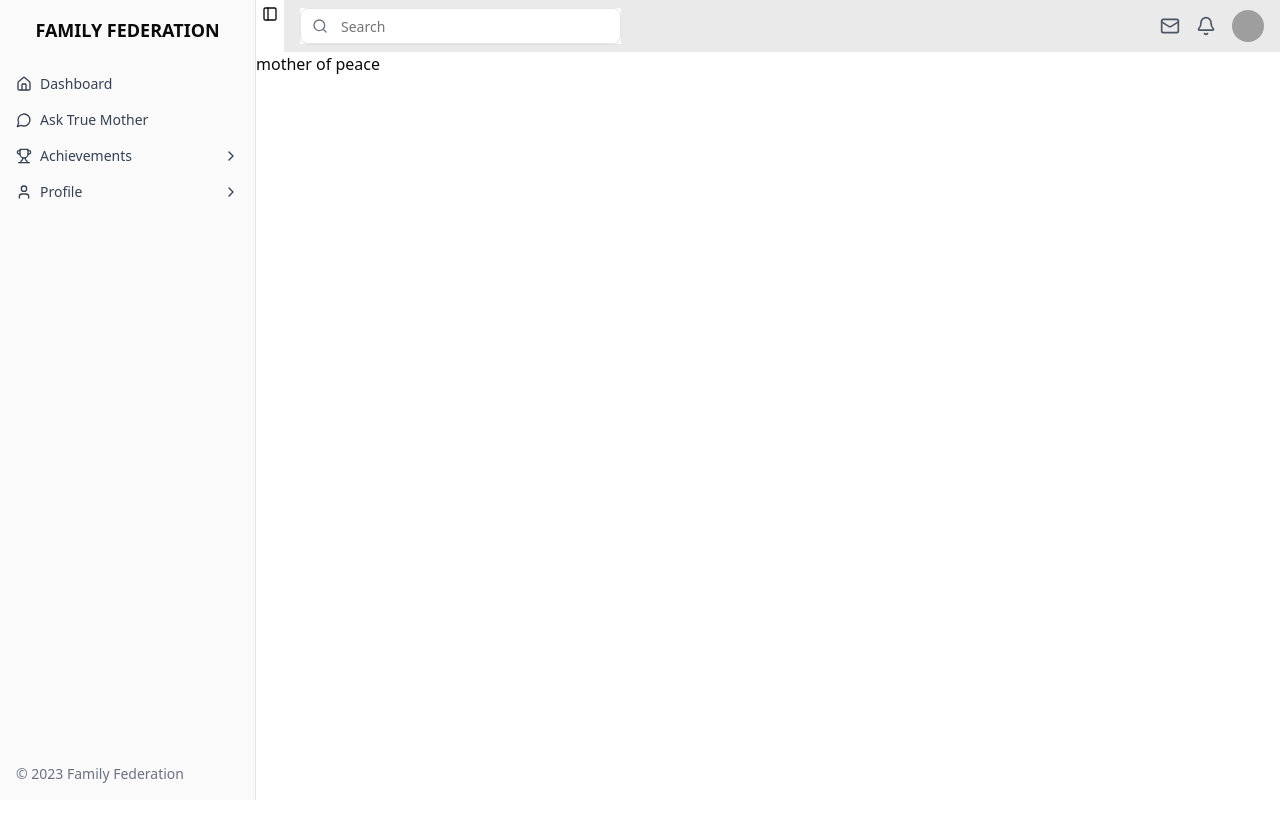
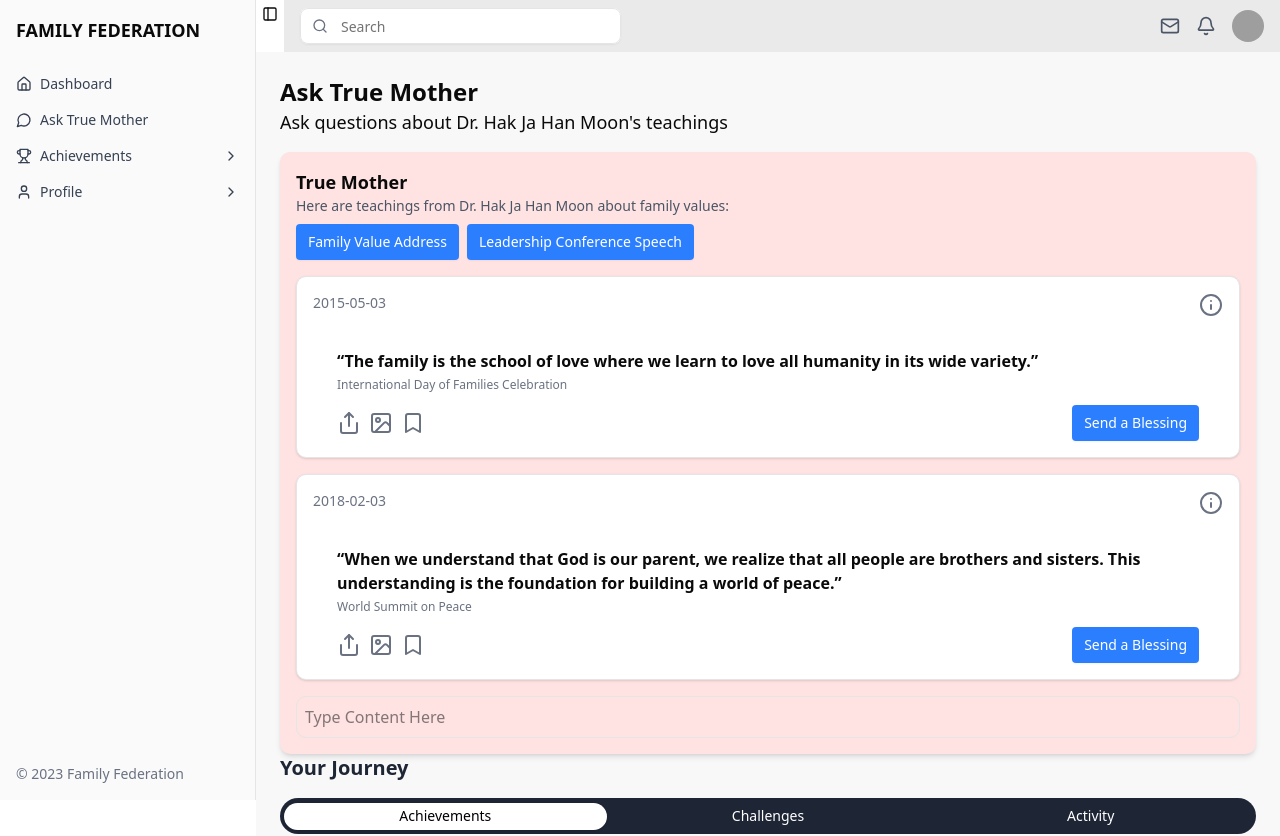
Before and after one commit to Alyabbas93/fatherofpeace, a Next.js app: page /askTrueMother in a window 1280 px wide. Shown: the top 836 px of the page. Before the commit the page ends 800 px from the top, so only its background shows below. Built offline with nearby package versions, Linux system fonts and the light colour scheme; grey boxes are pictures that could not be loaded.

Commit message:
updated code

```diff
--- a/src/app/askTrueMother/page.js
+++ b/src/app/askTrueMother/page.js
@@ -1,9 +1,18 @@
+import JourneyTabs from '@/components/tabscomponent'
+import FamilyValues from '@/components/truemothermedia'
 import React from 'react'
 
 const Asktrumother = () => {
   return (
-    <div>
-      <h1>mother of peace</h1>
+    <div className='flex-1 p-6 bg-[#f8f8f8]  h-full'>
+      <h1 className="text-2xl font-semibold ">Ask True Mother</h1>
+      <p className="text-lg mb-4">Ask questions about Dr. Hak Ja Han Moon's teachings</p>
+      <div>
+     <FamilyValues/>
+     </div>
+     <div>
+      <JourneyTabs/>
+     </div>
     </div>
   )
 }
--- a/src/components/contactcard.js
+++ b/src/components/contactcard.js
@@ -20,7 +20,7 @@ export default function Contactcard() {
       {contacts.map((contact, index) => (
         <div key={index} className="flex items-center justify-between py-2 border-b last:border-b-0">
           <div className="flex items-center gap-3">
-            <div className="w-10 h-10 bg-gray-300 rounded-full"></div>
+            <div className="bg-gray-300  w-8 h-8 flex items-center justify-center rounded-full"></div>
             <div>
               <p className="text-sm font-medium">{contact}</p>
               <p className="text-xs text-gray-500">Send 10 blessings</p>
--- a/src/components/header.js
+++ b/src/components/header.js
@@ -8,8 +8,8 @@ import InboxPopover from "./inboxPopBox";
 const Header = () => {
   return (
     <header className="w-full bg-[#EAEAEA] g-20px px-4 py-2 flex items-center justify-between">
-      <div className="relative bg-[#ffffff] w-1/3 max-w-sm">
-        <Input placeholder="Search" className="pl-10 " />
+      <div className="relative bg-[#ffffff] w-1/3 max-w-sm  rounded-md">
+        <Input placeholder="Search" className="pl-10 b-none " />
         <Search className="absolute left-3 top-1/2 transform -translate-y-1/2 text-gray-500" size={16} />
       </div>
 
--- a/src/components/inboxPopBox.js
+++ b/src/components/inboxPopBox.js
@@ -38,7 +38,7 @@ const InboxPopover = () => {
         <Mail className="text-gray-600 cursor-pointer hover:text-black" size={20} />
       </PopoverTrigger>
 
-      <PopoverContent className="w-80 bg-white shadow-md rounded-lg p-4">
+      <PopoverContent className="w-80 bg-white m-4 shadow-md rounded-lg p-4">
         <div className="flex items-center justify-between mb-3">
           <h3 className="text-lg font-semibold">Inbox</h3>
           {inboxCount > 0 && (
--- a/src/components/notifications.js
+++ b/src/components/notifications.js
@@ -28,7 +28,7 @@ const notifications = [
 
 const NotificationPopover = () => {
   return (
-    <Popover>
+    <Popover className="relative">
       <PopoverTrigger>
         <div className="relative">
           <Bell className="text-gray-600 cursor-pointer hover:text-black" size={20} />
@@ -36,7 +36,7 @@ const NotificationPopover = () => {
         </div>
       </PopoverTrigger>
 
-      <PopoverContent className="w-80 bg-white shadow-md rounded-lg p-4">
+      <PopoverContent className="w-80 bg-white m-4 top-[6rem]  shadow-md rounded-lg p-4">
         <div className="flex items-center justify-between mb-3">
           <h3 className="text-lg font-semibold">Notifications</h3>
           <Badge className="bg-green-500 text-white px-2 py-0.5 text-xs">3</Badge>
@@ -54,12 +54,13 @@ const NotificationPopover = () => {
                 <p className="text-sm text-gray-500">{notification.message}</p>
               </div>
               <div className="flex items-center gap-2">
+              <Button variant="outline" size="icon" className="p-1 rounded-full text-red-500 border-gray-300">
+                  <X size={16} />
+                </Button>
                 <Button variant="outline" size="icon" className="p-1 rounded-full text-green-500 border-gray-300">
                   <Check size={16} />
                 </Button>
-                <Button variant="outline" size="icon" className="p-1 rounded-full text-red-500 border-gray-300">
-                  <X size={16} />
-                </Button>
+
                 <MoreVertical className="text-gray-500 cursor-pointer" size={18} />
               </div>
             </div>
--- a/src/components/sidebar.js
+++ b/src/components/sidebar.js
@@ -68,7 +68,7 @@ export function AppSidebar() {
 
   return (
     <Sidebar className="h-screen bg-[#ffffff]" collapsible="icon">
-      <SidebarHeader className="flex items-center justify-between p-4">
+      <SidebarHeader className="flex   p-4">
         <SidebarContent className="text-lg font-semibold group-data-[collapsible=icon]:hidden">
           FAMILY FEDERATION
         </SidebarContent>
--- /dev/null
+++ b/src/components/truemothermedia.js
@@ -0,0 +1,54 @@
+import { Card, CardContent } from "@/components/ui/card";
+import { Button } from "@/components/ui/button";
+import { Share, Image, Bookmark, Info } from "lucide-react";
+
+const FamilyValues = () => {
+  const quotes = [
+    {
+      date: "2015-05-03",
+      text: "The family is the school of love where we learn to love all humanity in its wide variety.",
+      event: "International Day of Families Celebration",
+    },
+    {
+      date: "2018-02-03",
+      text: "When we understand that God is our parent, we realize that all people are brothers and sisters. This understanding is the foundation for building a world of peace.",
+      event: "World Summit on Peace",
+    },
+  ];
+
+  return (
+    <div className="  p-4 bg-red-100 rounded-lg shadow-md">
+      <h2 className="text-lg font-semibold">True Mother</h2>
+      <p className="text-sm text-gray-600">Here are teachings from Dr. Hak Ja Han Moon about family values:</p>
+
+      <div className="flex gap-2 my-2">
+        <Button className="bg-blue-500 text-white px-3 py-1 rounded">Family Value Address</Button>
+        <Button className="bg-blue-500 text-white px-3 py-1 rounded">Leadership Conference Speech</Button>
+      </div>
+
+      {quotes.map((quote, index) => (
+        <Card key={index} className="mt-4 p-4 bg-white rounded-lg shadow">
+          <div className="flex justify-between text-gray-500 text-sm">
+            <span>{quote.date}</span>
+            <Info className="text-lg" />
+          </div>
+          <CardContent className="mt-2">
+            <p className="text-md font-semibold">“{quote.text}”</p>
+            <p className="text-xs text-gray-500 mt-1">{quote.event}</p>
+            <div className="flex justify-between items-center mt-3">
+              <div className="flex gap-2 text-gray-500">
+                <Share />
+                <Image />
+                <Bookmark />
+              </div>
+              <Button className="bg-blue-500 text-white px-3 py-1 rounded">Send a Blessing</Button>
+            </div>
+          </CardContent>
+        </Card>
+      ))}
+      <input className="mt-4 w-full p-2 border rounded-lg" placeholder="Type Content Here" />
+    </div>
+  );
+};
+
+export default FamilyValues;
--- /dev/null
+++ b/src/components/ui/card.jsx
@@ -0,0 +1,101 @@
+import * as React from "react"
+
+import { cn } from "@/lib/utils"
+
+function Card({
+  className,
+  ...props
+}) {
+  return (
+    (<div
+      data-slot="card"
+      className={cn(
+        "bg-card text-card-foreground flex flex-col gap-6 rounded-xl border py-6 shadow-sm",
+        className
+      )}
+      {...props} />)
+  );
+}
+
+function CardHeader({
+  className,
+  ...props
+}) {
+  return (
+    (<div
+      data-slot="card-header"
+      className={cn(
+        "@container/card-header grid auto-rows-min grid-rows-[auto_auto] items-start gap-1.5 px-6 has-data-[slot=card-action]:grid-cols-[1fr_auto] [.border-b]:pb-6",
+        className
+      )}
+      {...props} />)
+  );
+}
+
+function CardTitle({
+  className,
+  ...props
+}) {
+  return (
+    (<div
+      data-slot="card-title"
+      className={cn("leading-none font-semibold", className)}
+      {...props} />)
+  );
+}
+
+function CardDescription({
+  className,
+  ...props
+}) {
+  return (
+    (<div
+      data-slot="card-description"
+      className={cn("text-muted-foreground text-sm", className)}
+      {...props} />)
+  );
+}
+
+function CardAction({
+  className,
+  ...props
+}) {
+  return (
+    (<div
+      data-slot="card-action"
+      className={cn(
+        "col-start-2 row-span-2 row-start-1 self-start justify-self-end",
+        className
+      )}
+      {...props} />)
+  );
+}
+
+function CardContent({
+  className,
+  ...props
+}) {
+  return (<div data-slot="card-content" className={cn("px-6", className)} {...props} />);
+}
+
+function CardFooter({
+  className,
+  ...props
+}) {
+  return (
+    (<div
+      data-slot="card-footer"
+      className={cn("flex items-center px-6 [.border-t]:pt-6", className)}
+      {...props} />)
+  );
+}
+
+export {
+  Card,
+  CardHeader,
+  CardFooter,
+  CardTitle,
+  CardAction,
+  CardDescription,
+  CardContent,
+}
--- a/src/components/videoCard.js
+++ b/src/components/videoCard.js
@@ -34,7 +34,7 @@ export default function VideoCard() {
         {loading ? (
           <div className="animate-spin h-8 w-8 border-4 border-gray-500 border-t-transparent rounded-full"></div>
         ) : (
-          <video className=" h-full rounded-lg" controls>
+          <video className=" h-full w-full rounded-lg" controls>
             <source src={video.videoUrl} type="video/mp4" />
             Your browser does not support the video tag.
           </video>
```
Also changed, not shown: src/components/achivmentsCard.js (+21 -14 lines).
